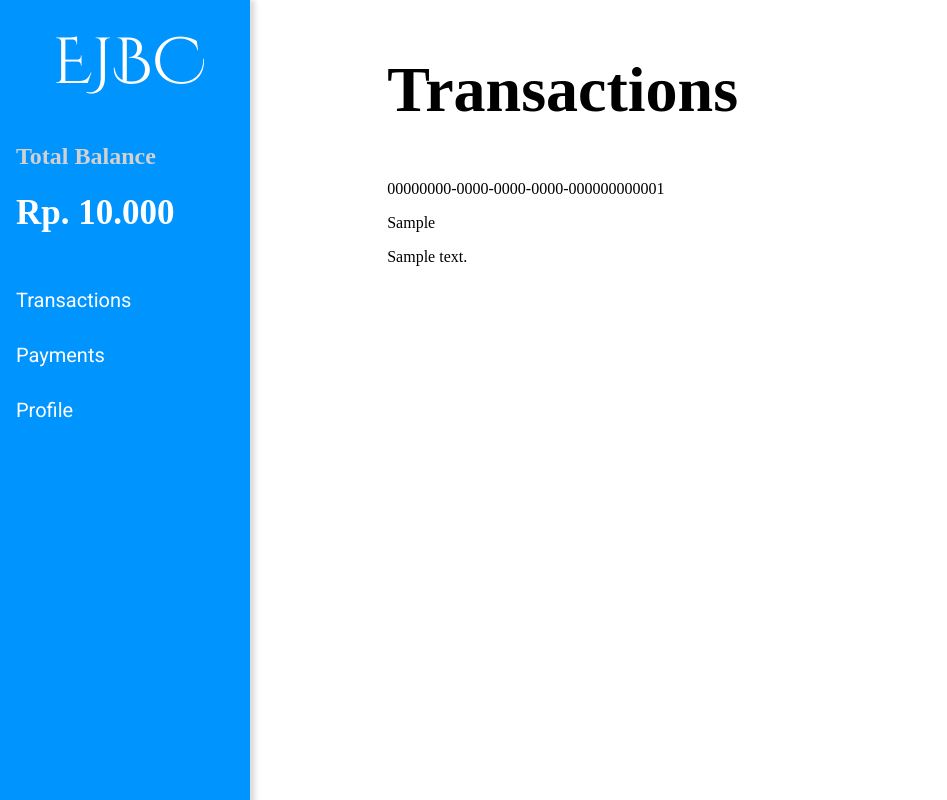
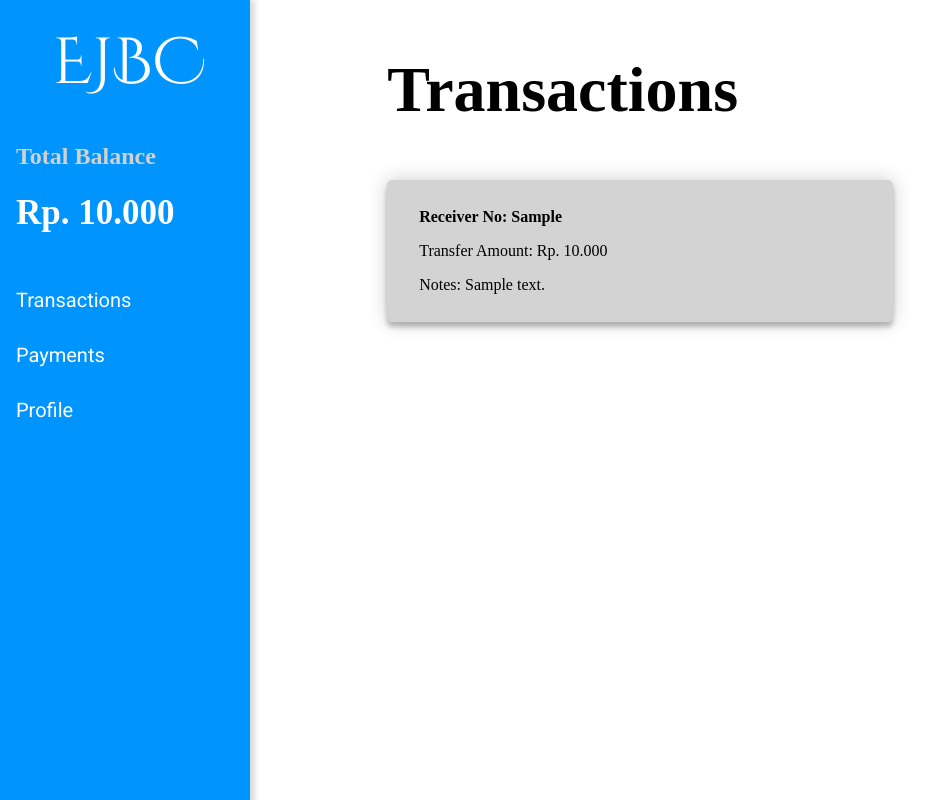
Before and after one commit to ellyzyaory/WADS_Bank, a Django app: page / in a window 1280 px wide. Shown: the whole page, without its empty margins (0-947 px from the left). Run offline with Django 3.2, Linux system fonts and the light colour scheme; a user stored in the database is signed in; tables that the repository leaves empty hold one stand-in row (values such as "Sample post"); parts of the project's set-up code (start-up, migrations or seed data) failed here and were passed over.

Commit message:
third commit

```diff
--- a/Websitebank/static/css/styles.css
+++ b/Websitebank/static/css/styles.css
@@ -180,3 +180,22 @@ span {
 .asteriskField {
     display: none;
 }
+
+.history {
+    background-color: #d3d3d3;
+    margin: 0 0 15px;
+    border: 2px solid #d3d3d3;
+    padding: 10px 20px;
+    border-radius: 5px;
+    box-shadow: 0 0 20px 0 rgba(0, 0, 0, 0.2), 0 5px 5px 0 rgba(0, 0, 0, 0.24);
+
+
+}
+
+p {
+    text-indent: 10px;
+}
+
+.receiver {
+    font-weight: bold;
+}
--- a/Websitebank/templates/home.html
+++ b/Websitebank/templates/home.html
@@ -8,12 +8,24 @@
     <h2 class="title-page">Transactions</h2>
     <div class="history-page">
         {%if user.is_authenticated%}
-            <p>{{Payment_id}}</p>
-            <p>{{Receiver_no}}</p>
-            <p>{{amount_transfer}}</p>
-            <p>{{notes_given}}</p>
+        <!-- <p>Receiver No&nbsp;&nbsp;&nbsp;&nbsp;&nbsp;&nbsp;&nbsp;&nbsp;&nbsp;&nbsp;&nbsp;&nbsp;&nbsp;&nbsp;&nbsp;&nbsp;&nbsp;&nbsp;&nbsp;&nbsp;&nbsp;&nbsp;&nbsp;&nbsp;&nbsp;&nbsp;&nbsp;&nbsp;&nbsp;&nbsp;&nbsp;&nbsp;
+            Amount&nbsp;&nbsp;&nbsp;&nbsp;&nbsp;&nbsp;&nbsp;&nbsp;&nbsp;&nbsp;&nbsp;&nbsp;&nbsp;&nbsp;&nbsp;&nbsp;&nbsp;&nbsp;&nbsp;&nbsp;&nbsp;&nbsp;&nbsp;&nbsp;&nbsp;&nbsp;&nbsp;&nbsp;&nbsp;&nbsp;&nbsp;&nbsp;
+            Notes
+        </p> -->
+
+        {%for transactions in trans%}
+        <div class="history">
+                <p class="receiver">Receiver No: {{transactions.receiver_no}}</p>
+                <p>Transfer Amount: Rp. {{transactions.amount}}</p>
+                <p>Notes: {{transactions.notes}}</p>
+            <!-- {{transactions.payment_id}} -->
+            <!-- <p>{{transactions.receiver_no}}&nbsp;&nbsp;&nbsp;&nbsp;&nbsp;&nbsp;&nbsp;&nbsp;&nbsp;&nbsp;&nbsp;&nbsp;&nbsp;&nbsp;&nbsp;&nbsp;&nbsp;&nbsp;&nbsp;&nbsp;&nbsp;&nbsp;&nbsp;&nbsp;&nbsp;&nbsp;&nbsp;&nbsp;&nbsp;&nbsp;&nbsp;&nbsp;
+                {{transactions.amount}}&nbsp;&nbsp;&nbsp;&nbsp;&nbsp;&nbsp;&nbsp;&nbsp;&nbsp;&nbsp;&nbsp;&nbsp;&nbsp;&nbsp;&nbsp;&nbsp;&nbsp;&nbsp;&nbsp;&nbsp;&nbsp;&nbsp;&nbsp;&nbsp;&nbsp;&nbsp;&nbsp;&nbsp;&nbsp;&nbsp;&nbsp;&nbsp;
+                {{transactions.notes}}</p> -->
+        </div>
+        {%endfor%}
         {%else%}
-        <a href= "{%url 'bank-login'%}">You must log in to your account <span>Login</span></a>
+            <a href= "{%url 'bank-login'%}">You must log in to your account <span>Login</span></a>
         {%endif%}
     </div>
 {% endblock %}
--- a/Websitebank/views.py
+++ b/Websitebank/views.py
@@ -15,12 +15,13 @@ from django.contrib.auth.decorators import login_required
 def homepage(request):
     if request.user.is_authenticated:
         giver_id = request.user.id
-        giver_transactions = payments.objects.filter(sender_id = giver_id).first()
+        giver_transactions = payments.objects.filter(sender_id = giver_id)
         context ={
-        'Payment_id': giver_transactions.payment_id,
-        'Receiver_no': giver_transactions.receiver_no,
-        'amount_tranfer': giver_transactions.amount,
-        'notes_given': giver_transactions.notes
+        'trans': giver_transactions
+        #'Payment_id': giver_transactions.payment_id,
+        #'Receiver_no': giver_transactions.receiver_no,
+        #'amount_tranfer': giver_transactions.amount,
+        #'notes_given': giver_transactions.notes
 
         }
         return render(request,'home.html',context)
```
